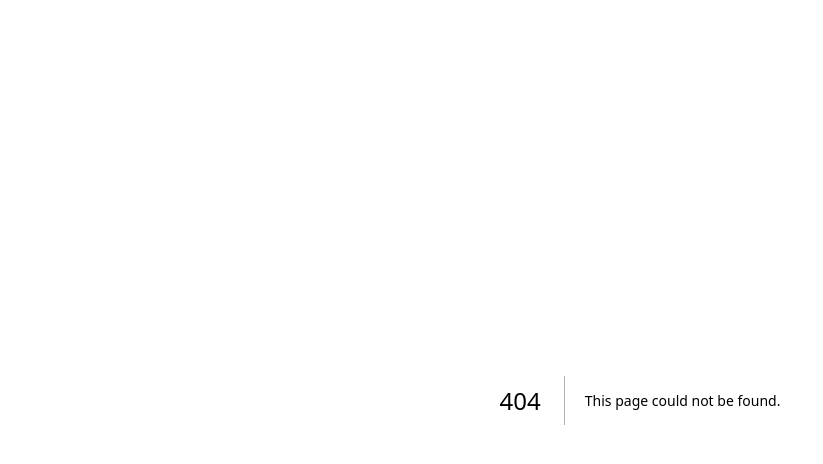
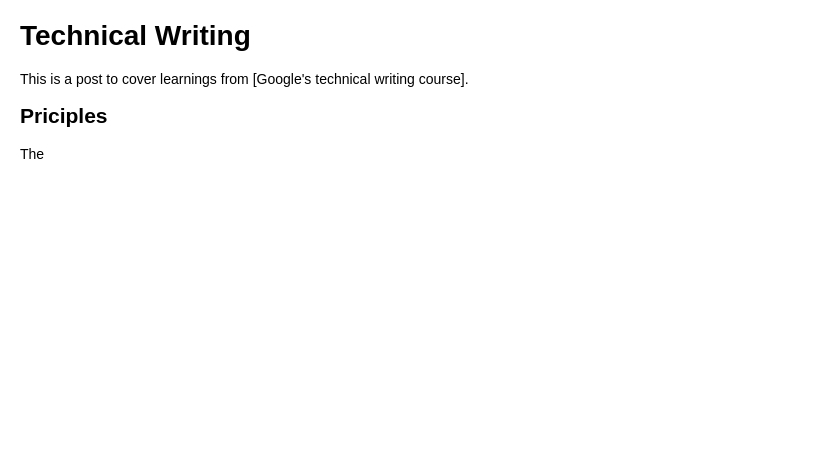
Before and after one commit to Natels/natels.github.io, a Next.js app: page /technical in a window 1280 px wide. Before the commit this address had no page. Shown: the top 464 px of the page, without its empty margins (0-823 px from the left). Built offline with nearby package versions, Linux system fonts and the light colour scheme.

Commit message:
Add `technical` route for technical writing post

```diff
--- /dev/null
+++ b/pages/technical/index.mdx
@@ -0,0 +1,7 @@
+# Technical Writing
+
+This is a post to cover learnings from [Google's technical writing course].
+
+## Priciples
+
+The
```
